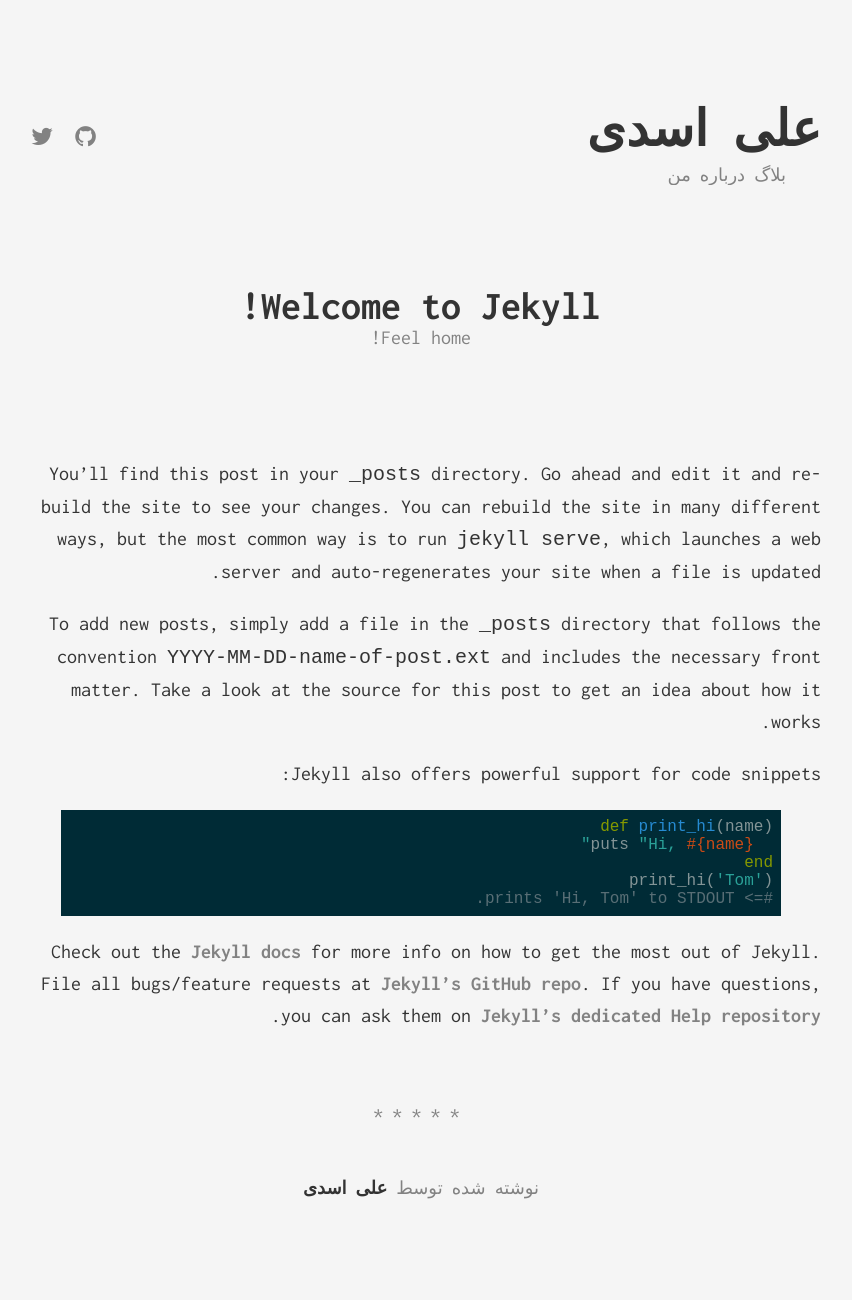
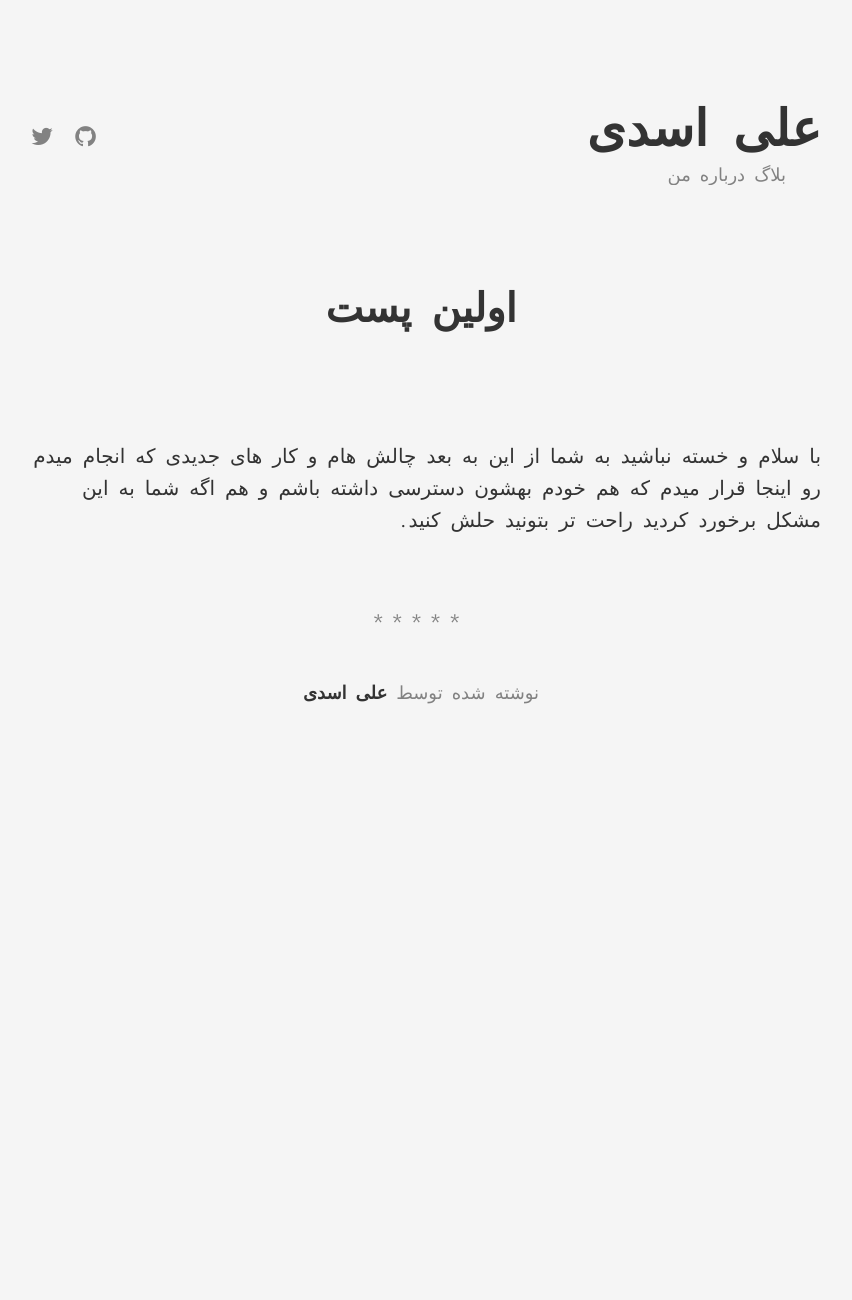
Before and after one commit to iamaliasadi/iamaliasadi.github.io, a Jekyll site: the page built from _posts/2015-09-06-welcome-to-jekyll.markdown, in a window 1280 px wide. Shown: the whole page, without its empty margins (219-1071 px from the left). Built offline with Jekyll 4.4.1, drawn with Linux system fonts in a browser that asks for light colours; after the commit the page ends 900 px from its top, so only the background shows below that.

Commit message:
added post

```diff
--- a/_posts/2015-09-06-welcome-to-jekyll.markdown
+++ b/_posts/2015-09-06-welcome-to-jekyll.markdown
@@ -1,26 +1,9 @@
 ---
 layout: post
-title:  "Welcome to Jekyll!"
-subtitle: "Feel home!"
+title:  "اولین پست"
+subtitle: ""
 date:   2015-09-06 23:34:01
-categories: [android, python]
+categories: []
 ---
-You’ll find this post in your `_posts` directory. Go ahead and edit it and re-build the site to see your changes. You can rebuild the site in many different ways, but the most common way is to run `jekyll serve`, which launches a web server and auto-regenerates your site when a file is updated.
-
-To add new posts, simply add a file in the `_posts` directory that follows the convention `YYYY-MM-DD-name-of-post.ext` and includes the necessary front matter. Take a look at the source for this post to get an idea about how it works.
-
-Jekyll also offers powerful support for code snippets:
-
-{% highlight ruby %}
-def print_hi(name)
-  puts "Hi, #{name}"
-end
-print_hi('Tom')
-#=> prints 'Hi, Tom' to STDOUT.
-{% endhighlight %}
-
-Check out the [Jekyll docs][jekyll] for more info on how to get the most out of Jekyll. File all bugs/feature requests at [Jekyll’s GitHub repo][jekyll-gh]. If you have questions, you can ask them on [Jekyll’s dedicated Help repository][jekyll-help].
-
-[jekyll]:      http://jekyllrb.com
-[jekyll-gh]:   https://github.com/jekyll/jekyll
-[jekyll-help]: https://github.com/jekyll/jekyll-help
+با سلام و خسته نباشید به شما
+از این به بعد چالش هام و کار های جدیدی که انجام میدم رو اینجا قرار میدم که هم خودم بهشون دسترسی داشته باشم و هم اگه شما به این مشکل برخورد کردید راحت تر بتونید حلش کنید.
```
Also changed, not shown: _posts/2015-09-08-sample-post.markdown (deleted, +0 -62 lines).
